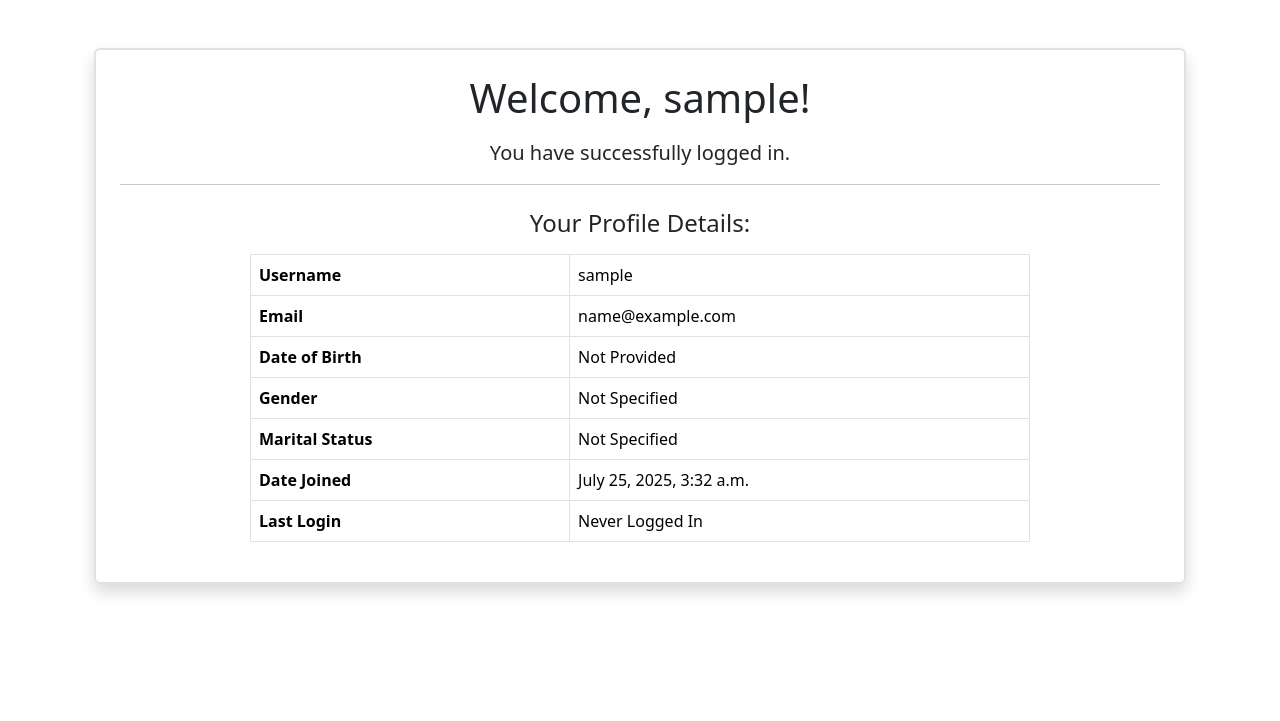
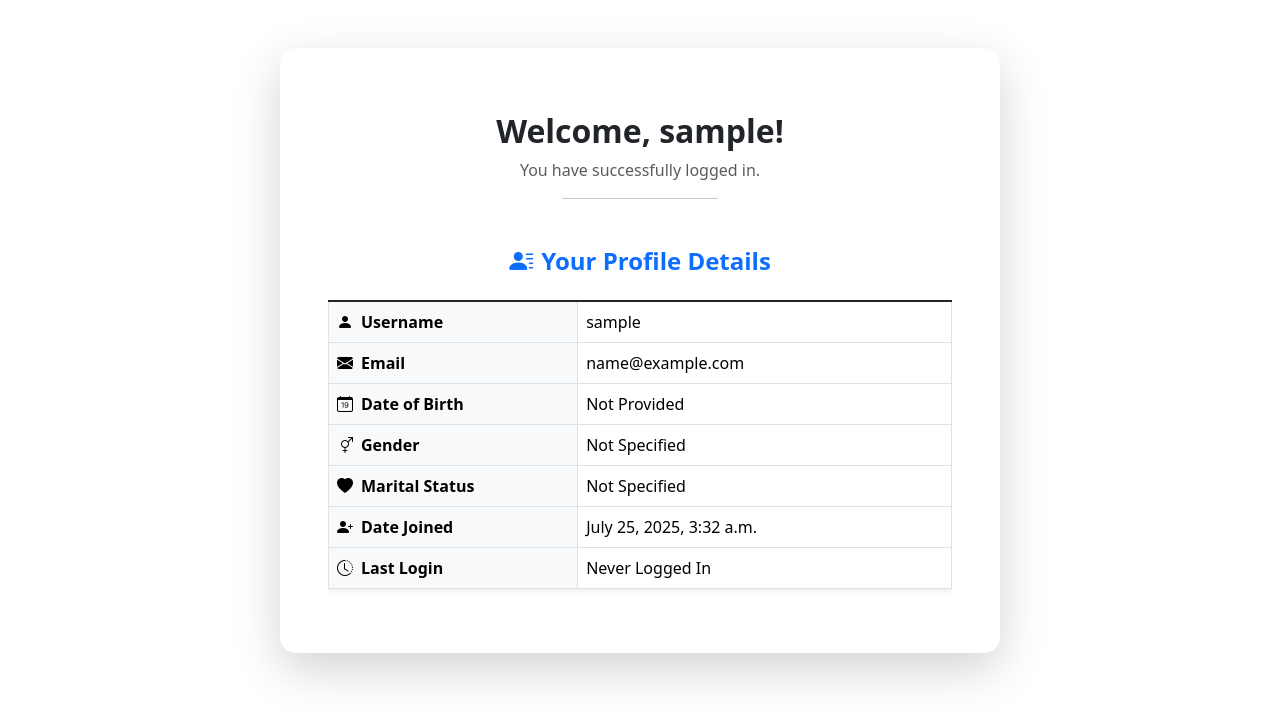
Before and after one commit to aslahea/EntryWay, a Django app: page /home/ in a window 1280 px wide. Shown: the part 56-777 px from the top of the page. Run offline with Django 5.2, Linux system fonts and the light colour scheme; the visitor is signed in with stand-in values (Sample User, id 1).

Commit message:
User side all pages ui enhance

```diff
--- a/Web_Base/web_app/templates/home.html
+++ b/Web_Base/web_app/templates/home.html
@@ -3,43 +3,87 @@
 
 {% block content %}
 <div class="container mt-5">
-    <div class="text-center border border-2 rounded p-4 shadow">
-        <h1 class="mb-3">Welcome, {{ user.username }}!</h1>
-        <p class="lead">You have successfully logged in.</p>
-        <hr>
+    <div class="row justify-content-center">
+        <div class="col-md-10 col-lg-8">
+            <div class="card shadow-lg border-0 rounded-4">
+                <div class="card-body p-5">
+                    <div class="text-center mb-5">
+                        <h2 class="fw-bold mt-3">Welcome, {{ user.username }}!</h2>
+                        <p class="text-muted">You have successfully logged in.</p>
+                        <hr class="w-25 mx-auto">
+                    </div>
 
-        <h4 class="mt-4">Your Profile Details:</h4>
-        <table class="table table-bordered w-75 mx-auto mt-3 text-start">
+                    <h4 class="text-primary fw-semibold text-center mb-4">
+                        <i class="bi bi-person-lines-fill me-2"></i>Your Profile Details
+                    </h4>
+
+                    <div class="table-responsive">
+                        <table class="table table-hover table-bordered shadow-sm align-middle bg-white">
+                            <tbody class="table-group-divider">
                                 <tr>
-                <th>Username</th>
+                                    <th class="bg-light"><i class="bi bi-person-fill me-2"></i>Username</th>
                                     <td>{{ user.username }}</td>
                                 </tr>
                                 <tr>
-                <th>Email</th>
+                                    <th class="bg-light"><i class="bi bi-envelope-fill me-2"></i>Email</th>
                                     <td>{{ user.email }}</td>
                                 </tr>
                                 <tr>
-                <th>Date of Birth</th>
+                                    <th class="bg-light"><i class="bi bi-calendar-date me-2"></i>Date of Birth</th>
                                     <td>{{ user.dob|default:"Not Provided" }}</td>
                                 </tr>
                                 <tr>
-                <th>Gender</th>
+                                    <th class="bg-light"><i class="bi bi-gender-ambiguous me-2"></i>Gender</th>
                                     <td>{{ user.get_gender_display|default:"Not Specified" }}</td>
                                 </tr>
                                 <tr>
-                <th>Marital Status</th>
+                                    <th class="bg-light"><i class="bi bi-heart-fill me-2"></i>Marital Status</th>
                                     <td>{{ user.get_marital_status_display|default:"Not Specified" }}</td>
                                 </tr>
                                 <tr>
-                <th>Date Joined</th>
-                <td>{{ user.date_joined }}</td>
+                                    <th class="bg-light"><i class="bi bi-person-plus-fill me-2"></i>Date Joined</th>
+                                    <td>{{ user.date_joined|date:"F j, Y, g:i a" }}</td>
                                 </tr>
                                 <tr>
-                <th>Last Login</th>
+                                    <th class="bg-light"><i class="bi bi-clock-history me-2"></i>Last Login</th>
                                     <td>{{ user.last_login|default:"Never Logged In" }}</td>
                                 </tr>
-
+                            </tbody>
                         </table>
                     </div>
+
                 </div>
+            </div>
+        </div>
+    </div>
+</div>
+
+<!-- Bootstrap Icons (if not already loaded) -->
+<link rel="stylesheet" href="https://cdn.jsdelivr.net/npm/bootstrap-icons@1.10.5/font/bootstrap-icons.css">
+
+<style>
+    .table th {
+        width: 40%;
+        font-weight: 600;
+    }
+
+    .table td,
+    .table th {
+        vertical-align: middle;
+        transition: all 0.2s ease-in-out;
+    }
+
+    .table-hover tbody tr:hover {
+        background-color: #f1f3f5;
+    }
+
+    img.rounded-circle {
+        border: 3px solid #e9ecef;
+    }
+
+    .badge.bg-success {
+        font-size: 0.9rem;
+        letter-spacing: 0.5px;
+    }
+</style>
 {% endblock %}
```
Also changed, not shown: Web_Base/web_app/templates/login.html (+21 -12 lines), Web_Base/web_app/templates/register.html (+25 -32 lines), Web_Base/web_app/templates/welcome.html (+19 -4 lines). Lines whose indentation alone changed are shown as unchanged.
